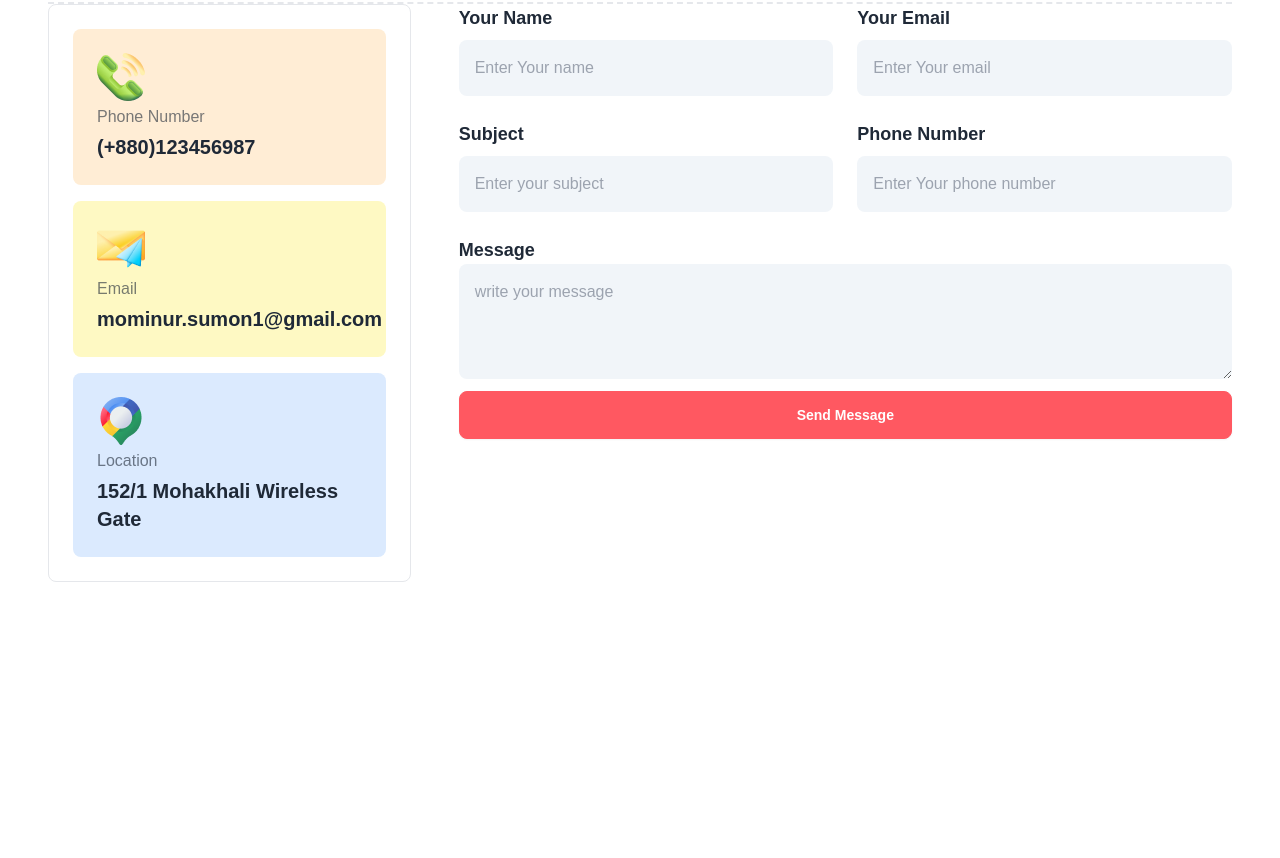
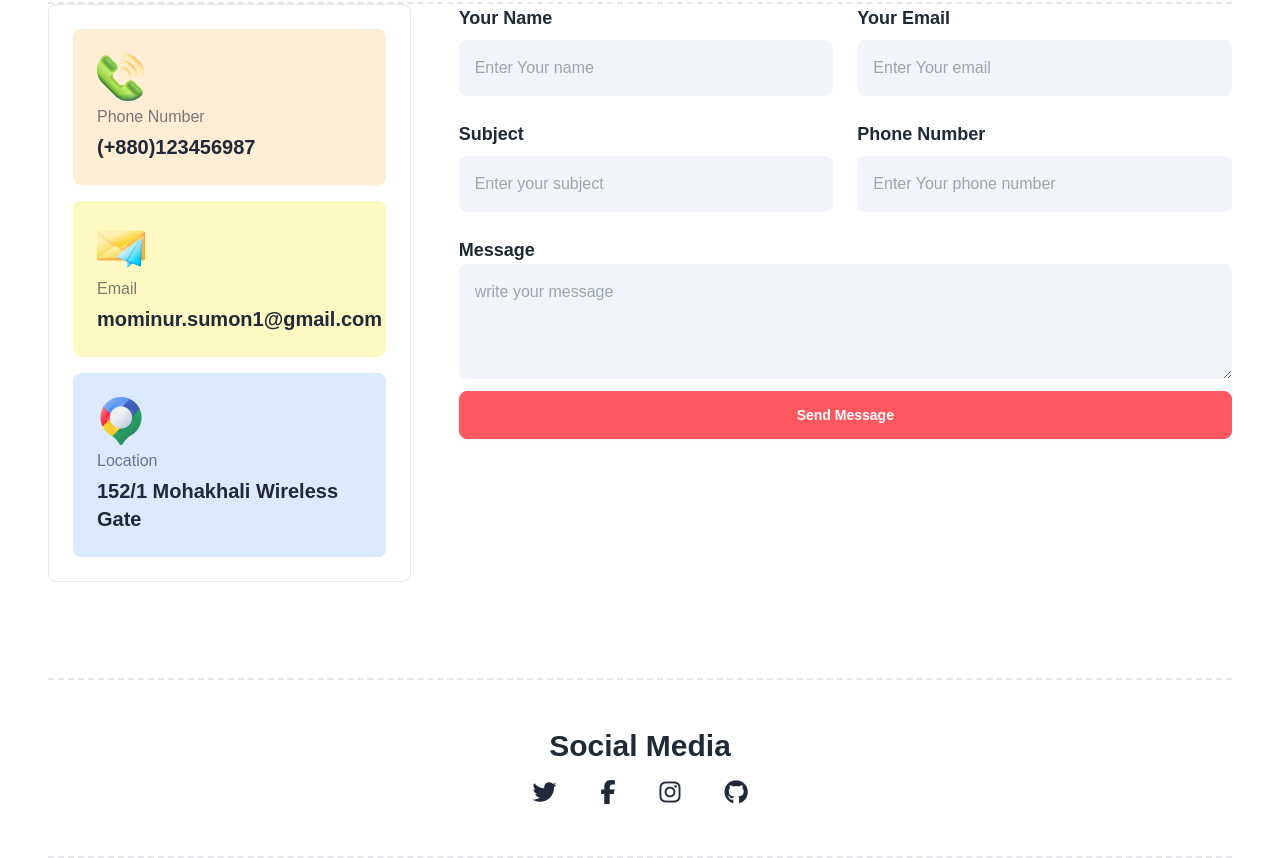
Before and after one commit to Mominur-sumon/hockeys-UI, a plain HTML site: page index.html in a window 1280 px wide. Shown: the part 5926-6784 px from the top of the page. Before the commit the page ends 6548 px from the top, so only its background shows below. Drawn offline with nearby package versions, Linux system fonts and the light colour scheme.

Commit message:
social media section done

```diff
--- a/index.html
+++ b/index.html
@@ -608,7 +608,7 @@
         </section>
 
         <!-- Get in touch section -->
-        <section class="mt-24 mb-10">
+        <section class="mt-24">
             <div class="border-y-[2px] border-dashed py-12 text-center flex flex-col items-center justify-center">
                 <h2 class="text-3xl font-bold mb-3">Get In Touch</h2>
                 <p class="opacity-80 w-1/2">Dit amet consectetur. Condimentum dignissim adipiscing aliquam turpis
@@ -661,6 +661,20 @@
                 </div>
             </div>
         </section>
+
+        <!-- Social Media Section -->
+         <section class="mt-24">
+            <div class="border-y-[2px] border-dashed py-12 text-center flex flex-col items-center justify-center">
+                <h2 class="text-3xl font-bold mb-3">Social Media</h2>
+                <div class="flex justify-center gap-5">
+                    <h5><i class="fa-brands fa-twitter text-2xl px-3"></i></h5>
+                    <h5><i class="fa-brands fa-facebook-f text-2xl px-3"></i></h5>
+                    <h5><i class="fa-brands fa-instagram text-2xl px-3"></i></h5>
+                    <h5><i class="fa-brands fa-github text-2xl px-3"></i></h5>
+                </div>
+            </div>
+
+         </section>
     </main>
     <!-- Footer -->
     <footer>
```
